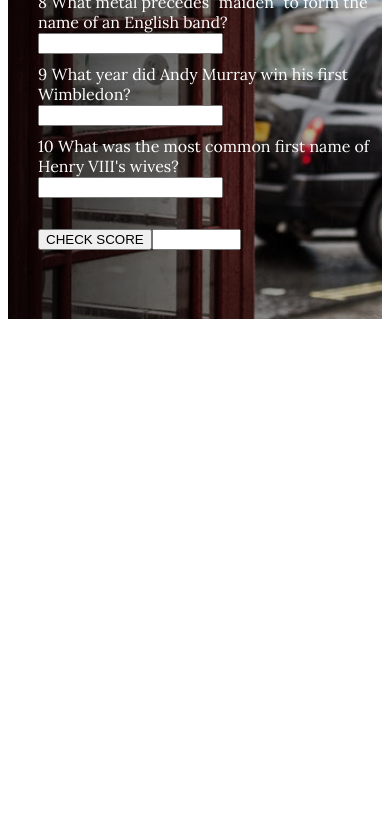
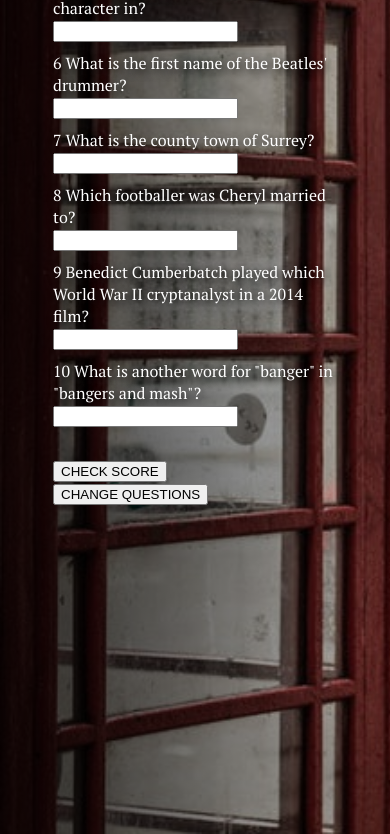
Before and after one commit to Geoff-Hignett/10-British-Questions, a plain HTML site: page index.html in a window 390 px wide. Shown: the part 516-1350 px from the top of the page. Before the commit the page ends 844 px from the top, so only its background shows below. Drawn offline with nearby package versions, Linux system fonts and the light colour scheme.

Commit message:
media queries added

```diff
--- a/css/style.css
+++ b/css/style.css
@@ -1,25 +1,88 @@
 body {
-  font-family: 'Lora', serif;
+  font-family: 'PT Serif', serif;
+  background-image: linear-gradient(to right, rgba(0, 0, 0, 0.8), rgba(0, 0, 0, 0.2)),
+  url("../img/britain.jpg");
+  background-size: cover;
+  text-shadow: 3px 3px 10px rgba(0,0,0,1.0);
 }
 
 #questionsContainer {
-  background-image: linear-gradient(to right, rgba(0, 0, 0, 0.8), rgba(0, 0, 0, 0.2)),
-  url("../img/britain.jpg");
-  background-size: cover;
-  color: white;
-  padding-bottom: 50px;
-  padding-left: 30px;
+  color: #fff;
+  padding: 20px;
+  display: inline-block;
+  margin-top: -30px;
 }
 
 .questions {
   padding-bottom: 10px;
+  max-width: 400px;
 }
 
 .correct {
-  background-color: green;
+  background-color: rgb(35, 189, 35);
 }
 
 .incorrect {
   background-color: red;
-  color: white;
+  color: #fff;
 }
+
+#score {
+  display: inline;
+  padding-left: 30px;
+}
+
+#quoteContainer {
+  color: #fff;
+  display: inline-block;
+  padding-left: 150px;
+  padding-top: 200px;
+  vertical-align: top;
+  font-size: 1.5rem;
+
+}
+
+h1 {
+  font-size: 2.5rem;
+}
+
+@media (min-width: 1490px){
+  body {
+    padding-left: 75px;
+  }
+
+  .quote {
+    font-size: 4rem;
+  }
+}
+
+@media (max-width: 1490px) and (min-width:1235px){
+  body {
+    padding-left: 50px;
+  }
+
+  .quote {
+    font-size: 3rem;
+  }
+}
+
+@media (max-width: 1235px) and (min-width:1080px){
+  .quote {
+    font-size: 2.5rem;
+  }
+}
+
+@media (max-width: 1080px){
+  body {
+    padding-left: 75px;
+  }
+  .quote {
+    display: none;
+  }
+}
+
+@media (max-width: 700px){
+  body {
+    padding: 25px;
+  }
+}
--- a/index.html
+++ b/index.html
@@ -5,15 +5,18 @@
   <meta charset="UTF-8">
   <meta name="viewport" content="width=device-width, initial-scale=1.0">
   <meta http-equiv="X-UA-Compatible" content="ie=edge">
-  <link href="https://fonts.googleapis.com/css?family=Lora:400,700" rel="stylesheet">
+  <link href="https://fonts.googleapis.com/css?family=PT+Serif:400,700,700i" rel="stylesheet">
   <link rel="stylesheet" href="css/style.css">
   <title>Ten British Questions</title>
 </head>
 
 <body>
-  <!-- QUIZ -->
-  <div id="questionsContainer" class="text-center">
-
+  <div id="questionsContainer">
+  </div>
+  <div id="quoteContainer">
+    <h2 class="quote"><i>"what it says on the tin..."</i></h2>
+    <h2 id="score"></h2>
+    <h2 id="summary"></h2>
   </div>
 
   <script src="https://code.jquery.com/jquery-3.3.1.min.js" integrity="sha256-FgpCb/KJQlLNfOu91ta32o/NMZxltwRo8QtmkMRdAu8="
--- a/js/quiz.js
+++ b/js/quiz.js
@@ -1,23 +1,7 @@
 $(document).ready(function () {
-
 });
-
+// Store questions and answers in array
 const quiz = [
-  { question: "What is the county town of Cornwall?", answer: "Truro" },
-  { question: "What is the county town of Cumberland?", answer: "Carlisle" },
-  { question: "What is the county town of Essex?", answer: "Chelmsford" },
-  { question: "What is the county town of Shropshire?", answer: "Shrewsbury" },
-  { question: "What is the county town of Hampshire?", answer: "Winchester" },
-  { question: "What is the county town of Berkshire?", answer: "Reading" },
-  { question: "What is the county town of Buckinghamshire?", answer: "Aylesbury" },
-  { question: "What is the county town of Devon?", answer: "Exeter" },
-  { question: "What is the county town of Kent?", answer: "Maidstone" },
-  { question: "What is the county town of Northumberland?", answer: "Alnwick" },
-  { question: "What is the county town of Rutland?", answer: "Oakham" },
-  { question: "What is the county town of Somerset?", answer: "Taunton" },
-  { question: "What is the county town of Suffolk?", answer: "Ipswitch" },
-  { question: "What is the county town of Surrey?", answer: "Guildford" },
-  { question: "What is the county town of Wiltshire?", answer: "Trowbridge" },
   { question: "What is the county town of Surrey?", answer: "Guildford" },
   { question: "What year was the Battle of Agincourt?", answer: "1415" },
   { question: "What year did the First World War begin?", answer: "1914" },
@@ -42,7 +26,35 @@ const quiz = [
   { question: "What year did David Beckham score from the halfway line?", answer: "1996" },
   { question: "What British oil and gas giant has its headquarters in the Netherlands?", answer: "Shell" },
   { question: "What British bank was founded by Sir Thomas Sutherland in British Hong Kong?", answer: "HSBC" },
-  { question: "What year did Eric Liddel win an olympic gold medal?", answer: "1924" },
+  { question: "Jesy Nelson and Jade Thirwell are members of which band?", answer: "Little Mix" },
+  { question: "John Paul Jones and John Bonham were members of which band?", answer: "Led Zeppelin" },
+  { question: "Thom Yorke and Colin Greenwood are members of which band?", answer: "Radiohead" },
+  { question: "Who presented a 2017 revival of The Price is Right ?", answer: "Alan Carr" },
+  { question: "Which Loose Women panelist has their own show on BBC Radio Scotland?", answer: "Kaye Adams" },
+  { question: "Which tabloid ended its Page 3 feature in 2015?", answer: "The Sun" },
+  { question: "What surname did Ronnie and Roxy share in Eastenders?", answer: "Mitchell" },
+  { question: "Eric Pollard and Lisa Dingle are characters in which soap?", answer: "Emmerdale" },
+  { question: "Which TV judge shakes contestants' hands after eating food he heavily approves of?", answer: "Paul Hollywood" },
+  { question: "What soap opera is Rita Tanner a character in?", answer: "Coronation Street" },
+  { question: "Which footballer was Cheryl married to?", answer: "Ashley Cole" },
+  { question: "The UK is found in which continent?", answer: "Europe" },
+  { question: "What is the highest mountain in England called?", answer: "Scafell Pike" },
+  { question: "Which river is the longest in Wales?", answer: "Tywi" },
+  { question: "What is the term for a non-magical person in Harry Potter?", answer: "Muggle" },
+  { question: "What carbohydrate is traditionally eaten with fish in Britain? (plural)", answer: "Chips" },
+  { question: "What is another word for \"banger\" in \"bangers and mash\"?", answer: "Sausage" },
+  { question: "What five-letter word is the currency of Britain?", answer: "Pound" },
+  { question: "How many British monarchs were crowned in the 19th century? (use digit)", answer: "3" },
+  { question: "Which British physicist appeared on The Big Bang Theory?", answer: "Stephen Hawking" },
+  { question: "Benedict Cumberbatch played which World War II cryptanalyst in a 2014 film?", answer: "Alan Turing" },
+  { question: "Who wrote \"The Selfish Gene\" (1976)?", answer: "Richard Dawkins" },
+  { question: "What is the name of the BBC children's news programme started in 1972?", answer: "Newsround" },
+  { question: "Which Harry Potter actress has won 3 Olivier Awards for Best Actress in a Musical?", answer: "Imelda Staunton" },
+  { question: "Which former Strictly Come Dancing contestant is married to Billy Connolly?", answer: "Pamela Stevenson" },
+  { question: "Which New Labour Prime Minister followed \"Third Way\" economic programmes?", answer: "Tony Blair" },
+  { question: "What country was Edward VIII in when he died?", answer: "France" },
+  { question: "Which Australian city shares its name with a former queen consort of the UK?", answer: "Adelaide" },
+  { question: "Is Britain in the Northern Hemisphere?", answer: "Yes" },
 ];
 
 const questionCount = 10;
@@ -50,17 +62,22 @@ let answerBank = [];
 
 window.onload = function () {
   let str = "<h1>10 British Questions</h1>";
+  // Generate quiz
   for (let i = 0; i < questionCount; i++) {
+    // Randomize question selection
     let rand = Math.floor(Math.random() * quiz.length);
+    // Store used questions in new array to locate answers
     answerBank.push(quiz[rand].answer);
     str += '<div class="questions">' + (i + 1) + " " +
       quiz[rand].question + "<br>" + '<input type="text" id="r'
       + i + '">' + "<br>" + '</div>';
+    // Remove used questions to avoid duplicates
     quiz.splice(rand, 1);
   }
-  str += '<br><INPUT value="CHECK SCORE" type="button" onclick="getScore()">';
-  str += '<INPUT id="score" type="text" size="8">';
-  str += '<h3 id="summary"></h3>';
+  str += '<br><INPUT value="CHECK SCORE" id="results" type="button" onclick="getScore()">';
+  str += '<br><INPUT value="CHANGE QUESTIONS" id="reload" type="button" onclick="test()">';
+  // str += '<h2 id="score"></h2>';
+  // str += '<h3 id="summary"></h3>';
   document.getElementById("questionsContainer").innerHTML = str;
 }
 
@@ -68,23 +85,29 @@ function getScore() {
   let correct, given, advice;
   let sum = 0;
   const total = questionCount;
+  // Collect given answers
   const sel = document.getElementById("questionsContainer").getElementsByTagName("input");
 
   for (let i = 0; i < sel.length - 2; i++) {
+    // Compare given answers with answer bank array
     correct = answerBank[i];
     given = sel[i].value;
     if (!given || given.toLowerCase() !== correct.toLowerCase()) {
+      // Highlight incorrect answers
       $(sel[i]).addClass("incorrect");
+      // Show correct answers instead of the attempted incorrect answers
+      $(sel[i]).val(correct);
 
     }
     if (given && correct) {
       if (correct.toLowerCase() == given.toLowerCase()) {
         sum++;
+        // Highlight correct answers
         $(sel[i]).addClass("correct");
       }
     }
-
   }
+  // Assign grade
   if (sum < 4) {
     advice = "You should study more.";
   }
@@ -97,6 +120,12 @@ function getScore() {
   if (sum == 10) {
     advice = "What can one say? You are a genius."
   }
-  document.getElementById("score").value = ((sum / total) * 100).toFixed(0) + "%";
+  // Show results
+  document.getElementById("score").innerHTML = ((sum / total) * 100).toFixed(0) + "%";
   document.getElementById("summary").innerHTML = advice;
+  // Disable results button
+  $("#results").attr("disabled", "disabled");
 }
+function test() {
+  location.reload();
+}
```
